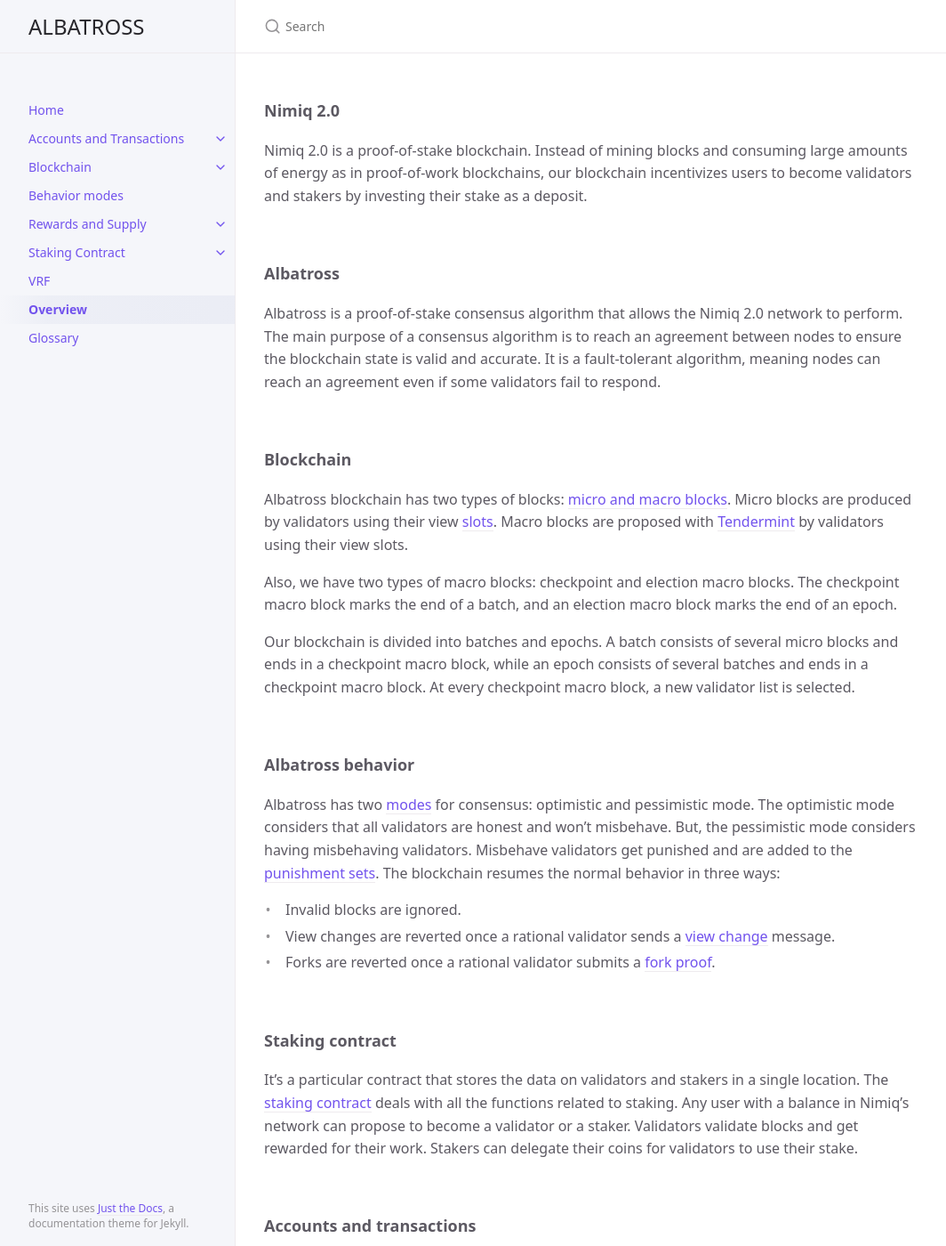
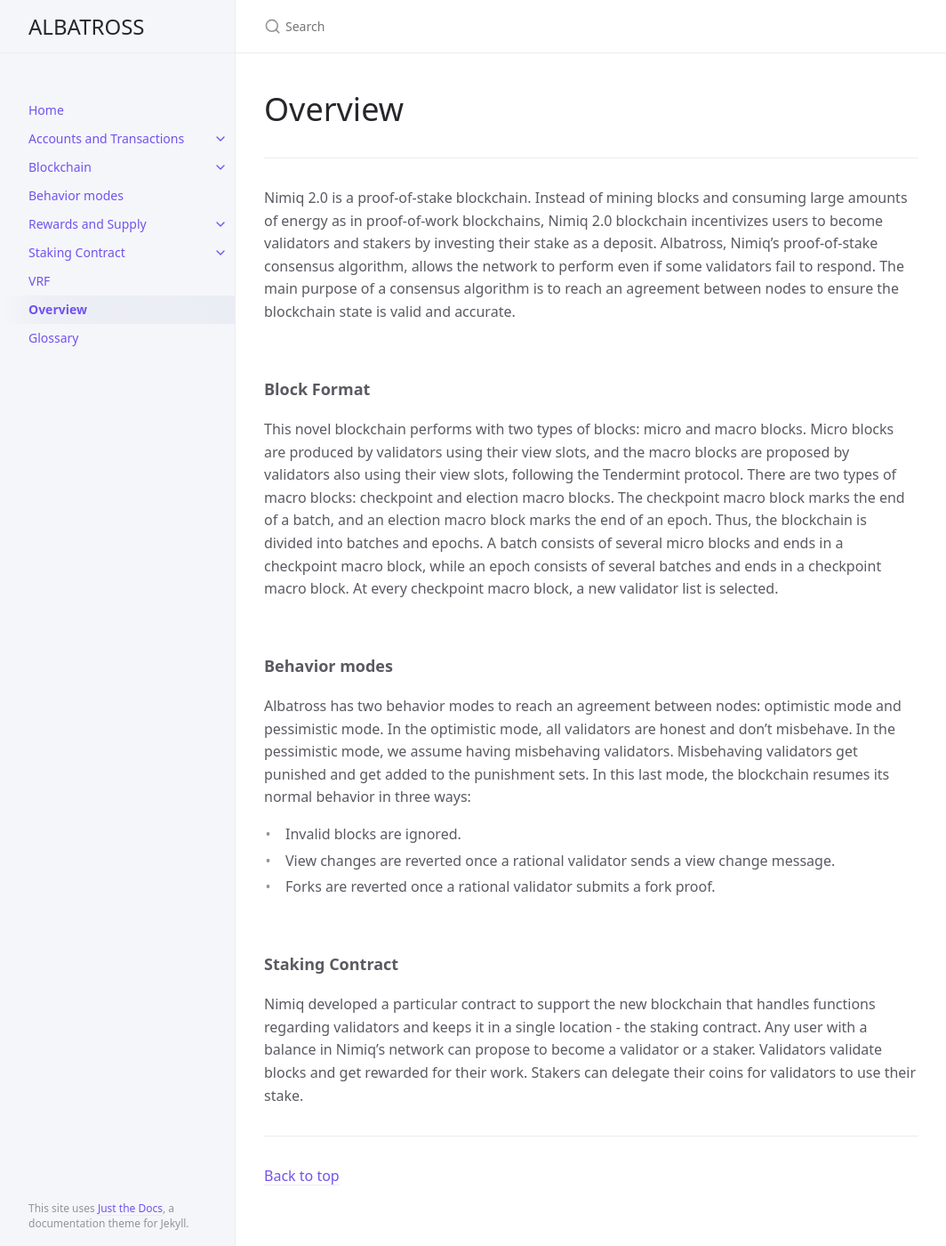
Before and after one commit to nimiq/albatross-doc, a Jekyll site: the page built from docs/overview.md, in a window 1280 px wide and 1400 px high. Shown: the whole window at 89% size, without its empty margins (107-1171 px from the left). Built offline with Jekyll 4.4.1, drawn with Linux system fonts in a browser that asks for light colours; some web fonts are replaced; some of the changed text lies outside the part shown.

Commit message:
new overview document

```diff
--- a/docs/overview.md
+++ b/docs/overview.md
@@ -4,50 +4,33 @@ title: Overview
 nav_order: 15
 ---
 
-**Nimiq 2.0**
+# Overview
+
+---
+
+Nimiq 2.0 is a proof-of-stake blockchain. Instead of mining blocks and consuming large amounts of energy as in proof-of-work blockchains, Nimiq 2.0 blockchain incentivizes users to become validators and stakers by investing their stake as a deposit. Albatross, Nimiq's proof-of-stake consensus algorithm, allows the network to perform even if some validators fail to respond. The main purpose of a consensus algorithm is to reach an agreement between nodes to ensure the blockchain state is valid and accurate.
+
+<br />
+
+**Block Format**
 {: .fs-5 }
 
-Nimiq 2.0 is a proof-of-stake blockchain. Instead of mining blocks and consuming large amounts of energy as in proof-of-work blockchains, our blockchain incentivizes users to become validators and stakers by investing their stake as a deposit.
+This novel blockchain performs with two types of blocks: micro and macro blocks. Micro blocks are produced by validators using their view slots, and the macro blocks are proposed by validators also using their view slots, following the Tendermint protocol. There are two types of macro blocks: checkpoint and election macro blocks. The checkpoint macro block marks the end of a batch, and an election macro block marks the end of an epoch. Thus, the blockchain is divided into batches and epochs. A batch consists of several micro blocks and ends in a checkpoint macro block, while an epoch consists of several batches and ends in a checkpoint macro block. At every checkpoint macro block, a new validator list is selected.
 
-<br/>
+<br />
 
-**Albatross**
+**Behavior modes**
 {: .fs-5 }
 
-Albatross is a proof-of-stake consensus algorithm that allows the Nimiq 2.0 network to perform. The main purpose of a consensus algorithm is to reach an agreement between nodes to ensure the blockchain state is valid and accurate. It is a fault-tolerant algorithm, meaning nodes can reach an agreement even if some validators fail to respond.
+Albatross has two behavior modes to reach an agreement between nodes: optimistic mode and pessimistic mode. In the optimistic mode, all validators are honest and don't misbehave. In the pessimistic mode, we assume having misbehaving validators. Misbehaving validators get punished and get added to the punishment sets. In this last mode, the blockchain resumes its normal behavior in three ways:
 
-<br/>
+- Invalid blocks are ignored.
+- View changes are reverted once a rational validator sends a view change message.
+- Forks are reverted once a rational validator submits a fork proof.
 
-**Blockchain**
+<br />
+
+**Staking Contract**
 {: .fs-5 }
 
-Albatross blockchain has two types of blocks: [micro and macro blocks](/albatross-doc/docs/block-format). Micro blocks are produced by validators using their view [slots](/albatross-doc/docs/slots). Macro blocks are proposed with [Tendermint](/albatross-doc/docs/tendermint) by validators using their view slots.
-
-Also, we have two types of macro blocks: checkpoint and election macro blocks. The checkpoint macro block marks the end of a batch, and an election macro block marks the end of an epoch.
-
-Our blockchain is divided into batches and epochs. A batch consists of several micro blocks and ends in a checkpoint macro block, while an epoch consists of several batches and ends in a checkpoint macro block. At every checkpoint macro block, a new validator list is selected.
-
-<br/>
-
-**Albatross behavior**
-{: .fs-5 }
-
-Albatross has two [modes](/albatross-doc/docs/behavior-modes) for consensus: optimistic and pessimistic mode. The optimistic mode considers that all validators are honest and won't misbehave. But, the pessimistic mode considers having misbehaving validators. Misbehave validators get punished and are added to the [punishment sets](/albatross-doc/docs/punishments). The blockchain resumes the normal behavior in three ways:
-
-- Invalid blocks are ignored.
-- View changes are reverted once a rational validator sends a [view change](/albatross-doc/docs/view-change) message.
-- Forks are reverted once a rational validator submits a [fork proof](/albatross-doc/docs/fork-proofs).
-
-<br/>
-
-**Staking contract**
-{: .fs-5 }
-
-It's a particular contract that stores the data on validators and stakers in a single location. The [staking contract](/albatross-doc/docs/staking-contract) deals with all the functions related to staking. Any user with a balance in Nimiq's network can propose to become a validator or a staker. Validators validate blocks and get rewarded for their work. Stakers can delegate their coins for validators to use their stake.
-
-<br/>
-
-**Accounts and transactions**
-{: .fs-5 }
-
-Nimiq supports four types of [accounts](/albatross-doc/docs/accounts): basic, HTLC, vesting contract, and staking contract. Each account has a unique address, and users can communicate with the blockchain through [transactions](/albatross-doc/docs/transactions).
+Nimiq developed a particular contract to support the new blockchain that handles functions regarding validators and keeps it in a single location - the staking contract. Any user with a balance in Nimiq's network can propose to become a validator or a staker. Validators validate blocks and get rewarded for their work. Stakers can delegate their coins for validators to use their stake.
```
